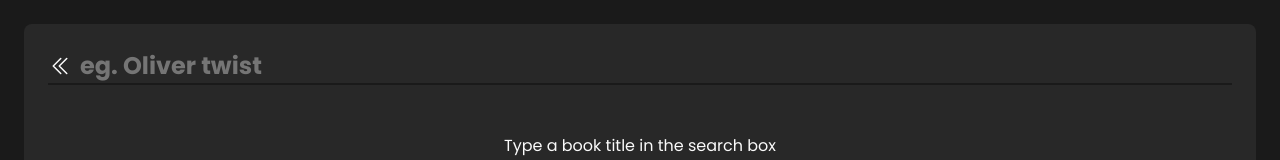
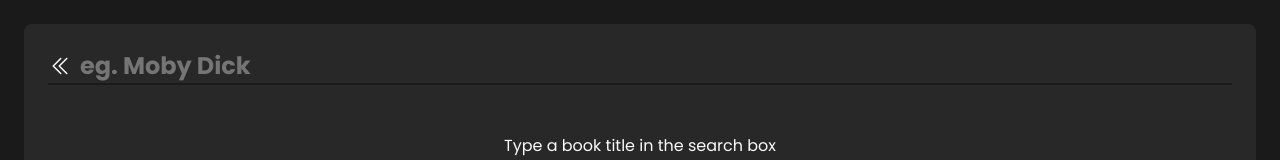
Before and after one commit to abinjohn123/neog-machine-coding-bookshelf, a React (Vite) app: page /search in a window 1280 px wide. Shown: the top 160 px of the page. Built offline with nearby package versions, Linux system fonts and the light colour scheme.

Commit message:
fix: handle lowercase and uppercase search queries

```diff
--- a/src/components/ShelfRow.jsx
+++ b/src/components/ShelfRow.jsx
@@ -22,7 +22,7 @@ const ShelfRow = ({ title, books, isSearch = false }) => {
       else
         setShelfBooks(
           bookDetails.filter((book) =>
-            book.title?.toLowerCase().includes(searchQuery)
+            book.title?.toLowerCase().includes(searchQuery.toLowerCase())
           )
         );
     }
@@ -50,7 +50,7 @@ const ShelfRow = ({ title, books, isSearch = false }) => {
           </div>
           <input
             className="search-input"
-            placeholder="eg. Oliver twist"
+            placeholder="eg. Moby Dick"
             ref={inputEl}
             value={searchQuery}
             onChange={(e) =>
```
